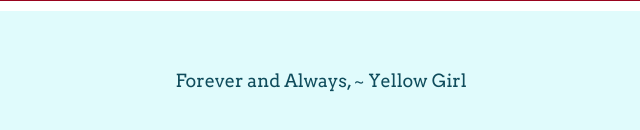
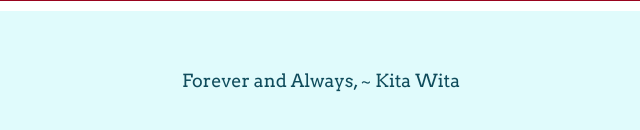
Before and after one commit to nlefty/steve, a plain HTML site: page index.html in a window 1280 px wide. Shown: the part 514-644 px from the top of the page, 319-959 px from the left. Drawn offline with nearby package versions, Linux system fonts and the light colour scheme; a web font is replaced by a local one.

Commit message:
Update index.html

```diff
--- a/index.html
+++ b/index.html
@@ -10,7 +10,7 @@
     <link rel="stylesheet" href="https://fonts.googleapis.com/css2?family=Arvo&family=Lobster+Two&family=Montserrat&family=Raleway&family=Staatliches&family=Vast+Shadow&display=swap">
     <link rel="stylesheet" href="https://cdnjs.cloudflare.com/ajax/libs/animate.css/4.0.0/animate.min.css"
   />
-    <title>2020 Father's Day</title>
+    <title>Father's Day</title>
   </head>
   <body>
     <div class="container">
@@ -29,7 +29,7 @@
               <p>Happy <span>Father's</span> Day, Hunnie!</p>
             </div>
             <div class="attribution">
-              <p class="text-center">Forever and Always, ~ Yellow Girl</p>
+              <p class="text-center">Forever and Always, ~ Kita Wita</p>
             </div>
           </div>
         </main>
```
